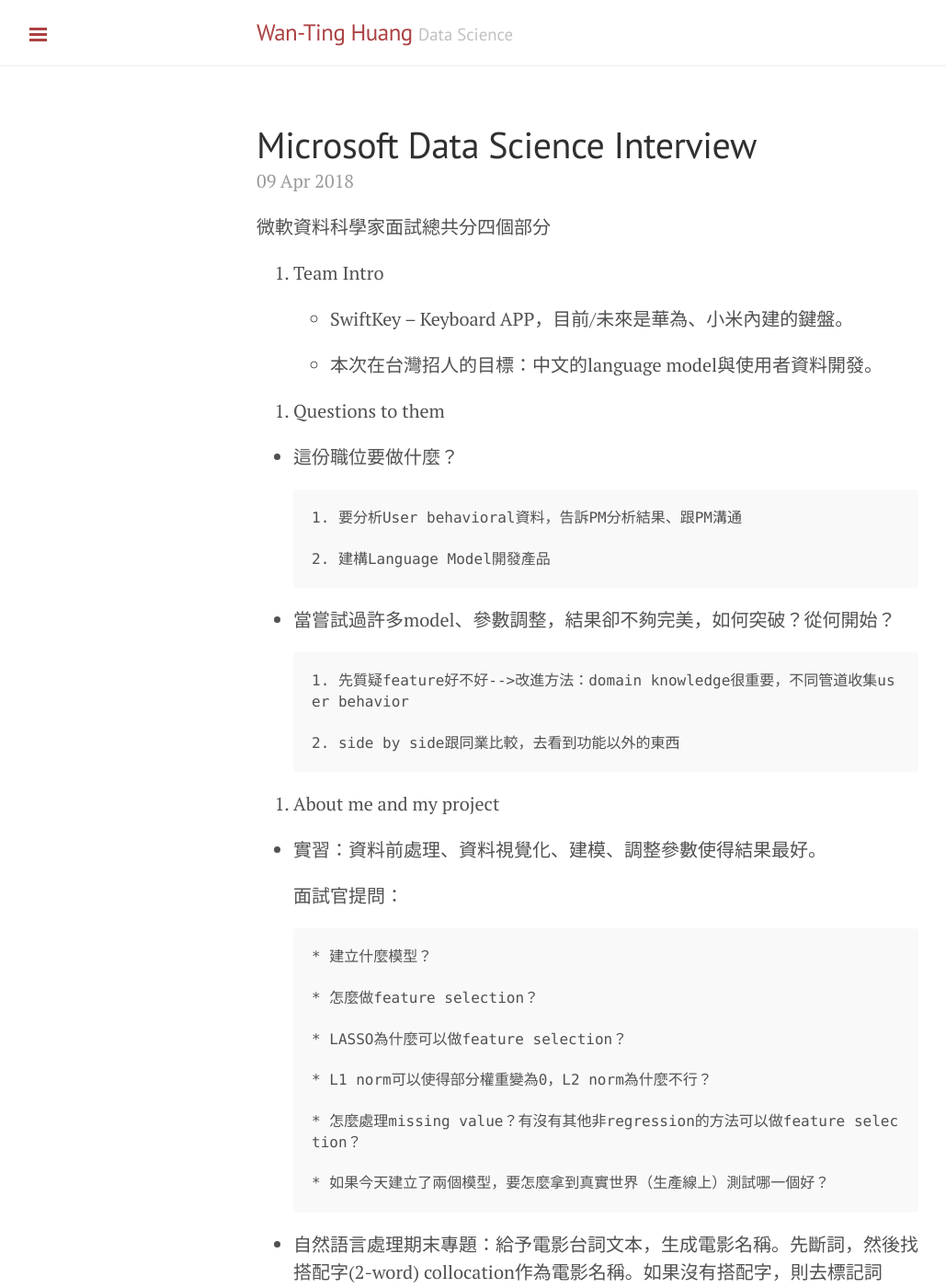
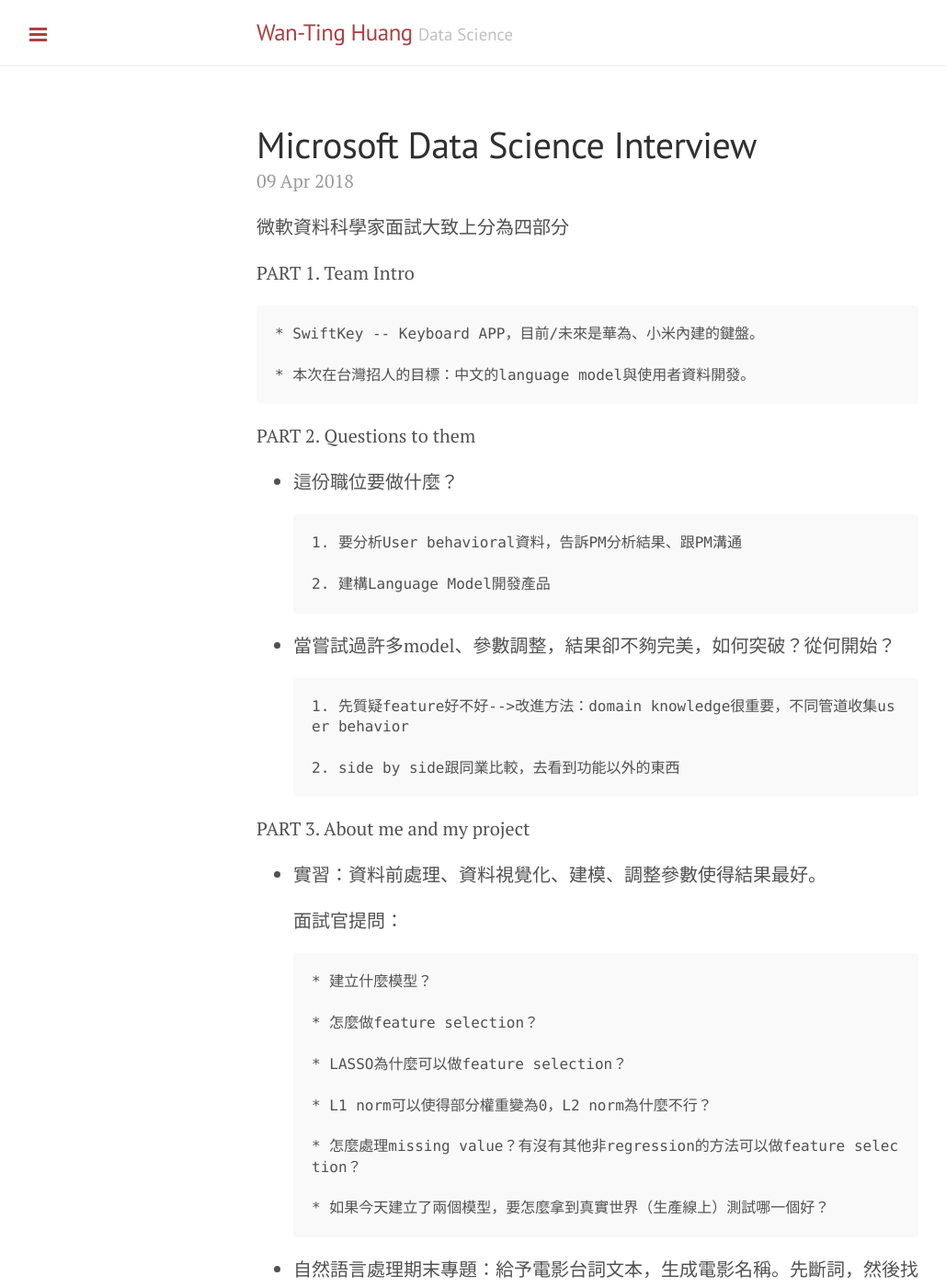
Before and after one commit to wantinghuang/wantinghuang.github.io, a Jekyll site: the page built from _posts/2018-04-09-MS-interview.md, in a window 1280 px wide and 1400 px high. Shown: the whole window at 92% size, without its empty margins (1-1030 px from the left). Built offline with Jekyll 4.4.1, drawn with Linux system fonts in a browser that asks for light colours.

Commit message:
Update 2018-04-09-MS-interview.md

````diff
--- a/_posts/2018-04-09-MS-interview.md
+++ b/_posts/2018-04-09-MS-interview.md
@@ -2,9 +2,9 @@
 layout: post
 title: Microsoft Data Science Interview
 ---
-微軟資料科學家面試總共分四個部分
+微軟資料科學家面試大致上分為四部分
 
-1.  Team Intro
+PART 1. Team Intro
 
     * SwiftKey -- Keyboard APP，目前/未來是華為、小米內建的鍵盤。
 
@@ -12,7 +12,7 @@ title: Microsoft Data Science Interview
 
 <!-- more -->
 
-2.  Questions to them
+PART 2. Questions to them
 
 * 這份職位要做什麼？
 
@@ -26,7 +26,7 @@ title: Microsoft Data Science Interview
 
       2. side by side跟同業比較，去看到功能以外的東西
 
-3.  About me and my project
+PART 3. About me and my project
 
 * 實習：資料前處理、資料視覺化、建模、調整參數使得結果最好。
 
@@ -52,7 +52,7 @@ title: Microsoft Data Science Interview
 
       * 要如何用supervised learning的方法去做這個題目、建模？
 
-4.  Coding
+PART 4. Coding
 
 ```
 Given a list of string, find the index with the longest string.
````
